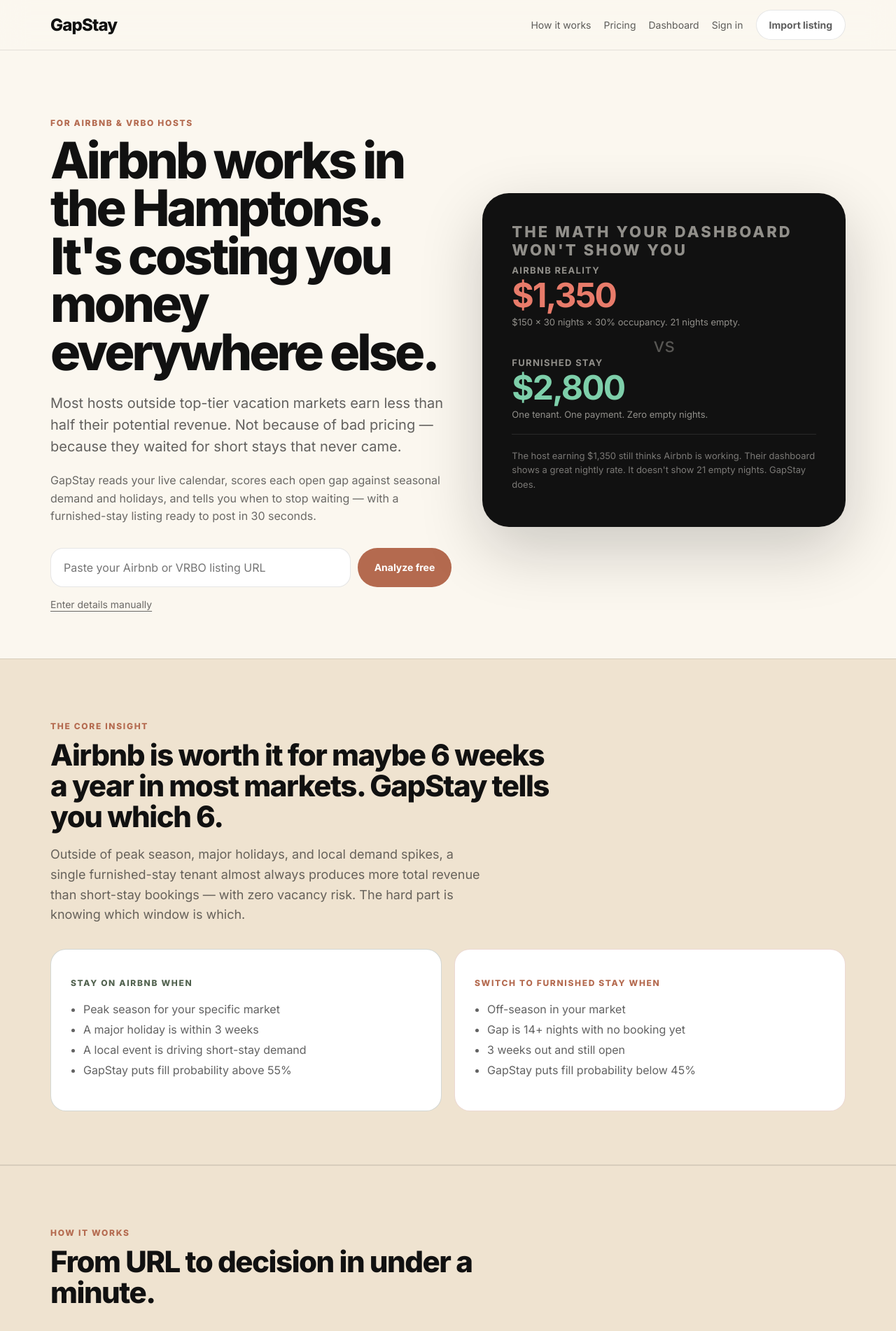
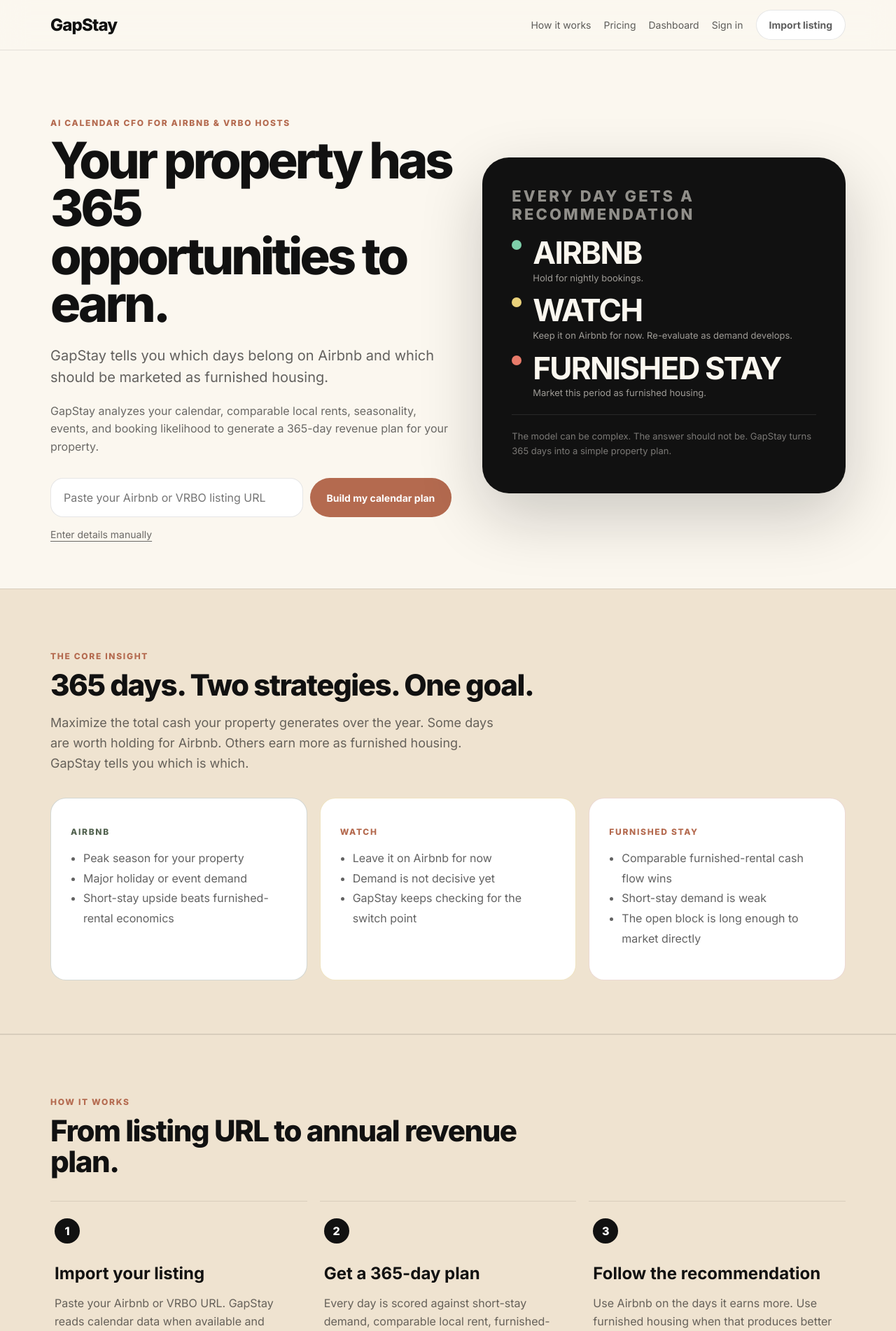
Before and after one commit to pissclams1/Pissclams, a Next.js app: page / in a window 1280 px wide. Shown: the top 1902 px of the page at 70% size. Built offline with nearby package versions, Linux system fonts and the light colour scheme.

Commit message:
Reposition homepage around 365-day calendar allocation

```diff
--- a/app/page.tsx
+++ b/app/page.tsx
@@ -4,33 +4,25 @@ export default function HomePage() {
   return <main>
     <section className="wrap hero heroPrimary">
       <div>
-        <p className="kicker">For Airbnb &amp; VRBO hosts</p>
-        <h1 className="h1">Airbnb works in the Hamptons. It&apos;s costing you money everywhere else.</h1>
-        <p className="lead">Most hosts outside top-tier vacation markets earn less than half their potential revenue. Not because of bad pricing — because they waited for short stays that never came.</p>
-        <p className="muted heroSupport">GapStay reads your live calendar, scores each open gap against seasonal demand and holidays, and tells you when to stop waiting — with a furnished-stay listing ready to post in 30 seconds.</p>
+        <p className="kicker">AI Calendar CFO for Airbnb &amp; VRBO hosts</p>
+        <h1 className="h1">Your property has 365 opportunities to earn.</h1>
+        <p className="lead">GapStay tells you which days belong on Airbnb and which should be marketed as furnished housing.</p>
+        <p className="muted heroSupport">GapStay analyzes your calendar, comparable local rents, seasonality, events, and booking likelihood to generate a 365-day revenue plan for your property.</p>
         <form className="importBar" action="/host" method="get">
           <label className="srOnly" htmlFor="listing-url">Airbnb or VRBO listing URL</label>
           <input id="listing-url" className="input" name="url" type="url" placeholder="Paste your Airbnb or VRBO listing URL" required />
-          <button className="darkpill" type="submit">Analyze free</button>
+          <button className="darkpill" type="submit">Build my calendar plan</button>
         </form>
         <Link className="manualLink" href="/host#manual">Enter details manually</Link>
       </div>
       <div className="thesisCard">
-        <p className="kicker" style={{color:"rgba(251,247,239,.55)"}}>The math your dashboard won&apos;t show you</p>
-        <div className="mathCompare">
-          <div>
-            <p style={{fontSize:13,color:"rgba(251,247,239,.55)",margin:"0 0 4px",textTransform:"uppercase",letterSpacing:".1em",fontWeight:700}}>Airbnb reality</p>
-            <strong style={{fontSize:48,letterSpacing:"-.04em",color:"#e87b6a",lineHeight:1}}>$1,350</strong>
-            <p style={{fontSize:13,color:"rgba(251,247,239,.55)",marginTop:6}}>$150 × 30 nights × 30% occupancy. 21 nights empty.</p>
-          </div>
-          <div style={{textAlign:"center",color:"rgba(251,247,239,.3)",fontSize:28,padding:"0 8px"}}>vs</div>
-          <div>
-            <p style={{fontSize:13,color:"rgba(251,247,239,.55)",margin:"0 0 4px",textTransform:"uppercase",letterSpacing:".1em",fontWeight:700}}>Furnished stay</p>
-            <strong style={{fontSize:48,letterSpacing:"-.04em",color:"#7ecfaa",lineHeight:1}}>$2,800</strong>
-            <p style={{fontSize:13,color:"rgba(251,247,239,.55)",marginTop:6}}>One tenant. One payment. Zero empty nights.</p>
-          </div>
+        <p className="kicker" style={{color:"rgba(251,247,239,.55)"}}>Every day gets a recommendation</p>
+        <div style={{display:"grid",gap:14,marginTop:20}}>
+          <Decision label="AIRBNB" text="Hold for nightly bookings." color="#7ecfaa" />
+          <Decision label="WATCH" text="Keep it on Airbnb for now. Re-evaluate as demand develops." color="#ead27b" />
+          <Decision label="FURNISHED STAY" text="Market this period as furnished housing." color="#e87b6a" />
         </div>
-        <p style={{fontSize:13,color:"rgba(251,247,239,.45)",marginTop:20,paddingTop:20,borderTop:"1px solid rgba(255,255,255,.1)",lineHeight:1.6}}>The host earning $1,350 still thinks Airbnb is working. Their dashboard shows a great nightly rate. It doesn&apos;t show 21 empty nights. GapStay does.</p>
+        <p style={{fontSize:13,color:"rgba(251,247,239,.45)",marginTop:20,paddingTop:20,borderTop:"1px solid rgba(255,255,255,.1)",lineHeight:1.6}}>The model can be complex. The answer should not be. GapStay turns 365 days into a simple property plan.</p>
       </div>
     </section>
 
@@ -38,17 +30,21 @@ export default function HomePage() {
       <div className="wrap section">
         <div className="sectionIntro">
           <p className="kicker">The core insight</p>
-          <h2 className="big">Airbnb is worth it for maybe 6 weeks a year in most markets. GapStay tells you which 6.</h2>
-          <p className="muted" style={{maxWidth:620,fontSize:18}}>Outside of peak season, major holidays, and local demand spikes, a single furnished-stay tenant almost always produces more total revenue than short-stay bookings — with zero vacancy risk. The hard part is knowing which window is which.</p>
+          <h2 className="big">365 days. Two strategies. One goal.</h2>
+          <p className="muted" style={{maxWidth:640,fontSize:18}}>Maximize the total cash your property generates over the year. Some days are worth holding for Airbnb. Others earn more as furnished housing. GapStay tells you which is which.</p>
         </div>
-        <div className="grid grid2">
+        <div className="grid grid3">
           <div className="ruleCard" style={{background:"white",border:"1px solid rgba(82,98,79,.25)",borderRadius:22,padding:28}}>
-            <p className="kicker" style={{color:"var(--moss)"}}>Stay on Airbnb when</p>
-            <ul className="list"><li>Peak season for your specific market</li><li>A major holiday is within 3 weeks</li><li>A local event is driving short-stay demand</li><li>GapStay puts fill probability above 55%</li></ul>
+            <p className="kicker" style={{color:"var(--moss)"}}>AIRBNB</p>
+            <ul className="list"><li>Peak season for your property</li><li>Major holiday or event demand</li><li>Short-stay upside beats furnished-rental economics</li></ul>
+          </div>
+          <div className="ruleCard" style={{background:"white",border:"1px solid rgba(210,176,80,.35)",borderRadius:22,padding:28}}>
+            <p className="kicker">WATCH</p>
+            <ul className="list"><li>Leave it on Airbnb for now</li><li>Demand is not decisive yet</li><li>GapStay keeps checking for the switch point</li></ul>
           </div>
           <div className="ruleCard" style={{background:"white",border:"1px solid rgba(180,106,79,.25)",borderRadius:22,padding:28}}>
-            <p className="kicker">Switch to furnished stay when</p>
-            <ul className="list"><li>Off-season in your market</li><li>Gap is 14+ nights with no booking yet</li><li>3 weeks out and still open</li><li>GapStay puts fill probability below 45%</li></ul>
+            <p className="kicker">FURNISHED STAY</p>
+            <ul className="list"><li>Comparable furnished-rental cash flow wins</li><li>Short-stay demand is weak</li><li>The open block is long enough to market directly</li></ul>
           </div>
         </div>
       </div>
@@ -56,30 +52,30 @@ export default function HomePage() {
 
     <section id="how" className="sectionline">
       <div className="wrap section">
-        <div className="sectionIntro"><p className="kicker">How it works</p><h2 className="big">From URL to decision in under a minute.</h2></div>
+        <div className="sectionIntro"><p className="kicker">How it works</p><h2 className="big">From listing URL to annual revenue plan.</h2></div>
         <div className="grid grid3">
-          <Feature number="1" title="Paste your listing URL" text="GapStay reads your live iCal feed — the same one Airbnb uses to sync with other calendars. Real booked and open dates, no manual entry required." />
-          <Feature number="2" title="We score your gaps" text="Each open window is measured against your market&apos;s seasonal patterns, upcoming holidays, and local events. Fill probability, not a generic occupancy guess." />
-          <Feature number="3" title="Act or hold" text="If the math says switch, you get a furnished-stay listing ready to post on Facebook Marketplace in 30 seconds. If the math says hold, we tell you exactly when to re-check." />
+          <Feature number="1" title="Import your listing" text="Paste your Airbnb or VRBO URL. GapStay reads calendar data when available and imports the property details it can see." />
+          <Feature number="2" title="Get a 365-day plan" text="Every day is scored against short-stay demand, comparable local rent, furnished-rental premium, seasonality, events, and lead time." />
+          <Feature number="3" title="Follow the recommendation" text="Use Airbnb on the days it earns more. Use furnished housing when that produces better total cash. Watch borderline periods as conditions change." />
         </div>
       </div>
     </section>
 
     <section className="sectionline">
       <div className="wrap section sampleBand">
-        <div><p className="kicker">What you receive</p><h2 className="big">A recommendation. And the listing to act on it.</h2><p className="muted">Not a dashboard you&apos;ll check once and forget. A clear call, with copy ready to paste into Facebook Marketplace when it&apos;s time to switch.</p><Link className="darkpill" href="/listing/sample" style={{marginTop:18,display:"inline-flex"}}>View sample listing</Link></div>
-        <div className="miniOffer"><p className="kicker">GapStay alert — 27 nights open</p><h3>Switch to furnished stay.</h3><p className="muted" style={{fontSize:14,marginBottom:18}}>August is off-peak in Massapequa. Fill probability: 22%. You&apos;re on pace to earn $810 this month. A furnished stay at $2,400 beats that by $1,590.</p><div style={{background:"#fbf7ef",borderLeft:"3px solid var(--clay)",padding:"14px 16px",borderRadius:4,fontSize:13,lineHeight:1.7,color:"rgba(17,17,17,.7)"}}>🏠 <strong>Furnished stay available Aug 2–29 · Massapequa, NY</strong><br/>Quiet 2BR, fully equipped. 35 min to Manhattan.<br/>$2,400 all-in. No cleaning fees. Message to book.</div><div className="result" style={{marginTop:14}}><Signal label="Airbnb estimate" value="$810"/><Signal label="Furnished offer" value="$2,400"/></div></div>
+        <div><p className="kicker">What you receive</p><h2 className="big">A calendar plan, not another dashboard.</h2><p className="muted">GapStay gives you clear date ranges, a recommendation for each range, and the furnished-stay copy to act when the plan says switch.</p><Link className="darkpill" href="/host" style={{marginTop:18,display:"inline-flex"}}>Build my calendar plan</Link></div>
+        <div className="miniOffer"><p className="kicker">Example calendar plan</p><h3>July 1–7: AIRBNB</h3><p className="muted" style={{fontSize:14,marginBottom:18}}>Hold for holiday demand. July 8–31 moves to FURNISHED STAY because comparable furnished-rental cash flow beats the expected short-stay outcome.</p><div style={{background:"#fbf7ef",borderLeft:"3px solid var(--clay)",padding:"14px 16px",borderRadius:4,fontSize:13,lineHeight:1.7,color:"rgba(17,17,17,.7)"}}><strong>Furnished stay available July 8–31</strong><br/>Fully furnished 2BR. Utilities included.<br/>Priced against comparable local rent plus furnished flexibility premium.</div><div className="result" style={{marginTop:14}}><Signal label="Likely Airbnb" value="$1,350"/><Signal label="Furnished offer" value="$2,800"/></div></div>
       </div>
     </section>
 
     <section className="wrap section">
-      <div className="sectionIntro"><p className="kicker">Pricing</p><h2 className="big">GapStay pays for itself the first time it saves you an empty month.</h2></div>
-      <div className="grid grid2 pricingPreview" style={{maxWidth:640,margin:"0 auto"}}><Price name="Single Property" price="$29/mo" cta="Start monitoring" href="/host" /><Price name="Portfolio" price="$79/mo" cta="Monitor my portfolio" href="/host" featured /></div>
-      <p className="successBox" style={{maxWidth:640,margin:"18px auto 0",textAlign:"center"}}>Start with a free analysis. Subscribe when you want your calendar watched year-round.</p>
+      <div className="sectionIntro"><p className="kicker">Pricing</p><h2 className="big">365 days. Two strategies. One goal.</h2><p className="muted">Get a 365-day calendar plan for one property. Subscribe when you want the plan continuously monitored and updated.</p></div>
+      <div className="grid grid3 pricingPreview" style={{maxWidth:860,margin:"0 auto"}}><Price name="Single Analysis" price="$29" cta="Get my plan" href="/host" /><Price name="Calendar Watch" price="$49/mo" cta="Start monitoring" href="/host" featured /><Price name="Portfolio Watch" price="$99/mo" cta="Monitor my portfolio" href="/host" /></div>
     </section>
   </main>;
 }
 
+function Decision({label,text,color}:{label:string;text:string;color:string}) { return <div style={{display:"grid",gridTemplateColumns:"18px 1fr",gap:12,alignItems:"start"}}><span style={{width:14,height:14,borderRadius:999,background:color,marginTop:4}}/><div><strong style={{color:"#fbf7ef"}}>{label}</strong><p style={{margin:"4px 0 0",fontSize:13,color:"rgba(251,247,239,.6)",lineHeight:1.5}}>{text}</p></div></div>; }
 function Feature({number,title,text}:{number:string;title:string;text:string}) { return <div className="feature"><span>{number}</span><h3>{title}</h3><p className="muted">{text}</p></div>; }
 function Signal({label,value}:{label:string;value:string}) { return <div className="stat"><span>{label}</span><strong>{value}</strong></div>; }
 function Price({name,price,cta,href,featured=false}:{name:string;price:string;cta:string;href:string;featured?:boolean}) { return <div className={`priceCard${featured?" featuredPrice":""}`}><p className="kicker">{name}</p><div className="price">{price}</div><Link className={featured?"darkpill":"pill"} href={href}>{cta}</Link></div>; }
```
